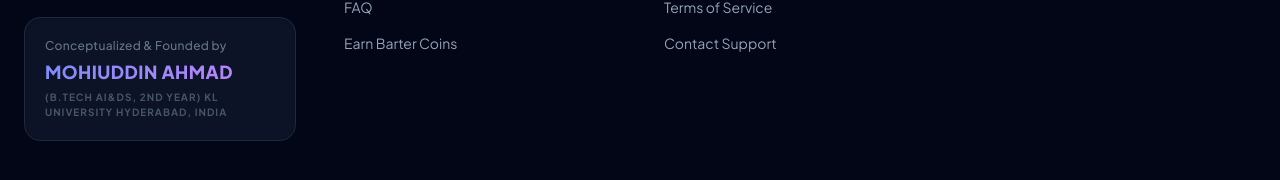
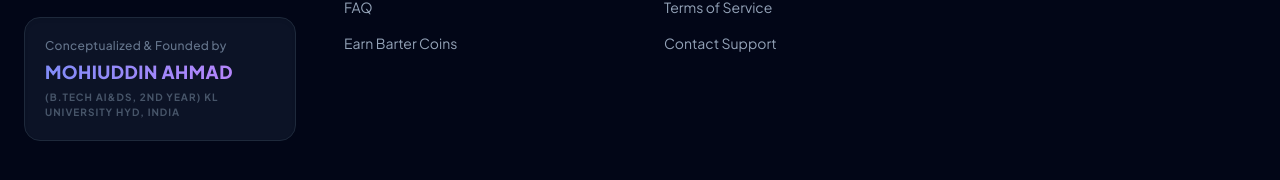
Before and after one commit to mohiuddin7286/barterversesample, a React (Vite) app: page / in a window 1280 px wide. Shown: the part 3567-3747 px from the top of the page. Built offline with nearby package versions, Linux system fonts and the light colour scheme.

Commit message:
name change

```diff
--- a/src/pages/ComingSoonPage.tsx
+++ b/src/pages/ComingSoonPage.tsx
@@ -406,7 +406,7 @@ const ComingSoonPage: React.FC = () => {
                 </p>
                 <p className="text-[10px] font-bold text-slate-600 uppercase tracking-widest mt-1">
                   (B.TECH AI&DS, 2ND YEAR)
-                  KL University Hyderabad, India
+                  KL University HYD, India
                 </p>
               </div>
             </div>
```
